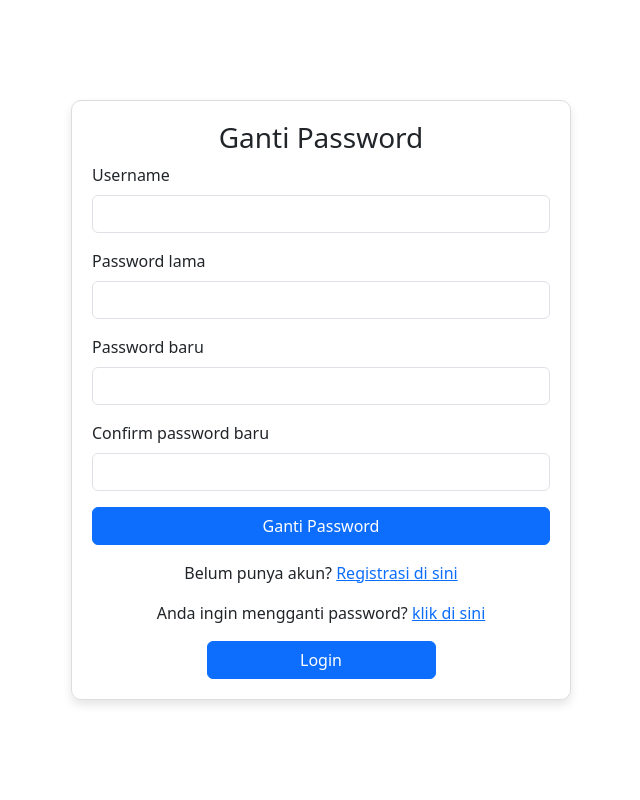
After one commit to AnangNaz/Website-ISP, a PHP site: page /changePw.php in a window 1280 px wide. The commit adds this page. Shown: the whole page, without its empty margins (319-959 px from the left). Run offline with PHP 8.4, Linux system fonts and the light colour scheme.

Commit message:
add feature change password and login validation

```diff
--- /dev/null
+++ b/changePw.php
@@ -0,0 +1,108 @@
+<?php
+session_start();
+include("koneksi.php");
+
+if (isset($_POST['update_password'])) {
+    $nama = $_POST['nama'];
+    $password_lama = $_POST['password_lama'];
+    $password_baru = $_POST['password_baru'];
+
+    $nama = mysqli_real_escape_string($db, $nama);
+    $password_baru_hashed = password_hash($password_baru, PASSWORD_DEFAULT);
+    $query = "SELECT * FROM users WHERE nama = '$nama'";
+    $result = mysqli_query($db, $query);
+
+    if (mysqli_num_rows($result) > 0) {
+        $user = mysqli_fetch_assoc($result);
+        if (password_verify($password_lama, $user['password'])) {
+            $update_query = "UPDATE users SET password = '$password_baru_hashed' WHERE nama = '$nama'";
+            if (mysqli_query($db, $update_query)) {
+                $_SESSION['message'] = "Password berhasil diupdate!";
+            } else {
+                $_SESSION['message'] = "Terjadi kesalahan saat mengupdate password: " . mysqli_error($db);
+            }
+        } else {
+            $_SESSION['message'] = "Password lama salah!";
+        }
+    } else {
+        $_SESSION['message'] = "Nama pengguna tidak ditemukan!";
+    }
+
+    header("Location: changePw.php");
+    exit();
+}
+?>
+
+<!DOCTYPE html>
+<html lang="en">
+
+<head>
+    <meta charset="UTF-8">
+    <meta name="viewport" content="width=device-width, initial-scale=1.0">
+    <title>Ganti Password</title>
+    <link href="https://cdn.jsdelivr.net/npm/bootstrap@5.3.0/dist/css/bootstrap.min.css" rel="stylesheet">
+</head>
+<style>
+    .main {
+        height: 100vh;
+    }
+
+    .login-box {
+        width: 500px;
+        height: 600px;
+        box-sizing: border-box;
+        border-radius: 10px;
+        border: 1px solid #ddd;
+        border-radius: 10px;
+        padding: 20px;
+        box-shadow: 0 5px 10px rgba(0, 0, 0, 0.1);
+    }
+</style>
+
+<body>
+<div class="main d-flex justify-content-center align-items-center">
+    <div class="login-box">
+        <h3 class="text-center">Ganti Password</h3>
+        <?php if (isset($_SESSION['message'])): ?>
+            <div class="alert alert-info">
+                <?php
+                echo $_SESSION['message'];
+                unset($_SESSION['message']);
+                ?>
+            </div>
+        <?php endif; ?>
+
+        <form action="changePw.php" method="POST">
+            <div class="mb-3">
+                <label for="nama" class="form-label">Username</label>
+                <input type="text" class="form-control" name="nama" id="nama" required>
+            </div>
+            <div class="mb-3">
+                <label for="passwordLama" class="form-label">Password lama</label>
+                <input type="password" class="form-control" name="password_lama" id="passwordLama" required>
+            </div>
+            <div class="mb-3">
+                <label for="passwordBaru" class="form-label">Password baru</label>
+                <input type="password" class="form-control" name="password_baru" id="passwordBaru" required>
+            </div>
+            <div class="mb-3">
+                <label for="confPw" class="form-label">Confirm password baru</label>
+                <input type="password" class="form-control" name="password_konfirmasi" id="confPw" required>
+            </div>
+            <button class="btn btn-primary w-100" type="submit" name="update_password">Ganti Password</button>
+        </form>
+
+        <p class="text-center mt-3">
+            Belum punya akun? <a href="register.php">Registrasi di sini</a>
+        </p>
+        <p class="text-center mt-3">
+            Anda ingin mengganti password? <a href="changePw.php">klik di sini</a>
+        </p>
+        <div class="d-flex justify-content-center mt-3">
+            <a href="login.php" class="btn btn-primary w-50">Login</a>
+        </div>
+    </div>
+</div>
+</body>
+
+</html>
--- a/koneksi.php
+++ b/koneksi.php
@@ -1,7 +1,7 @@
 <?php
 $hostname = "localhost";
 $username = "root";
-$password = "";
+$password = "Anangnaz";
 $db_name = "db_wifi";
 
 $db = new mysqli($hostname, $username, $password, $db_name);
```
Also changed, not shown: index.php (+15 -35 lines), login.php (+33 -14 lines), register.php (+46 -0 lines).
